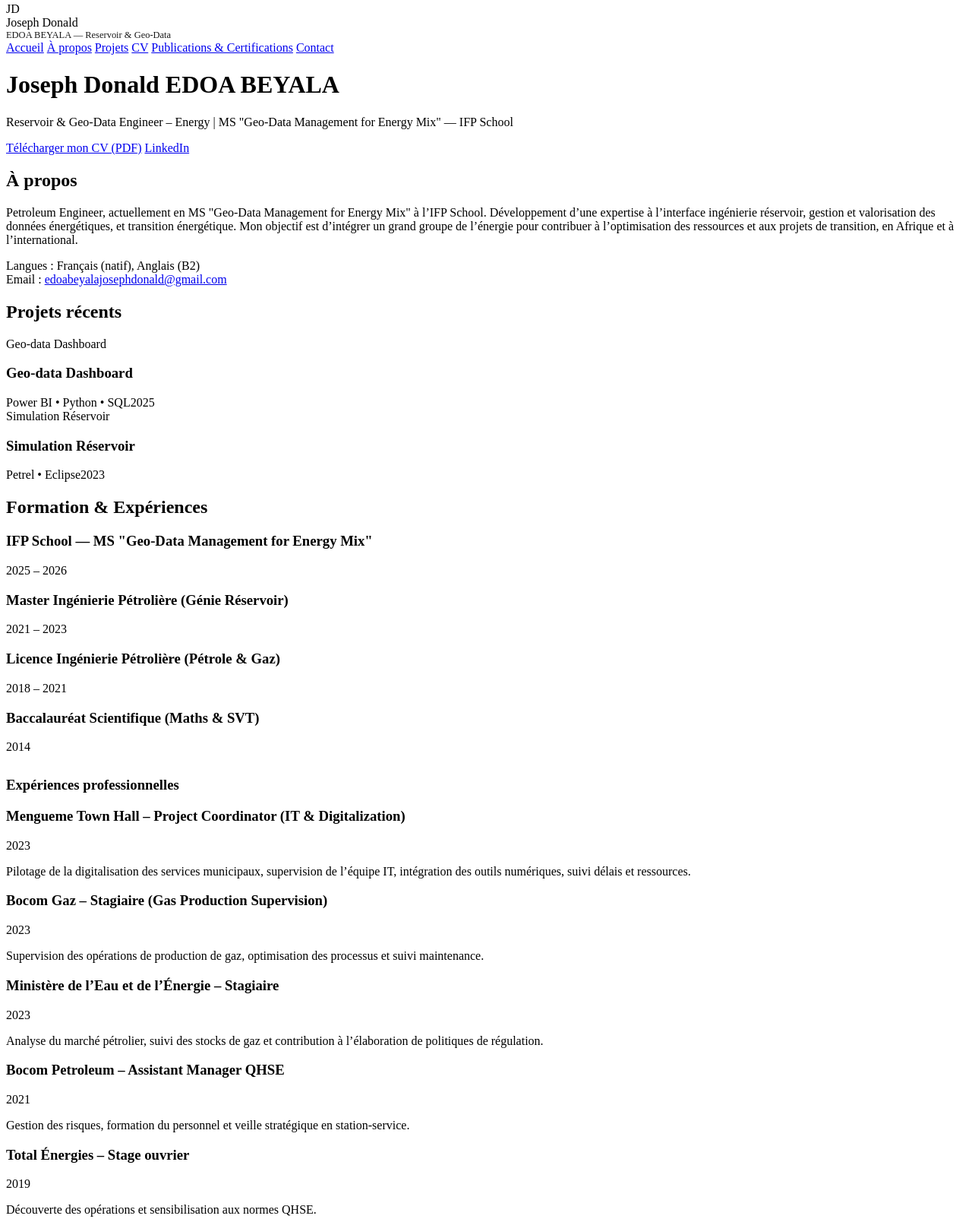
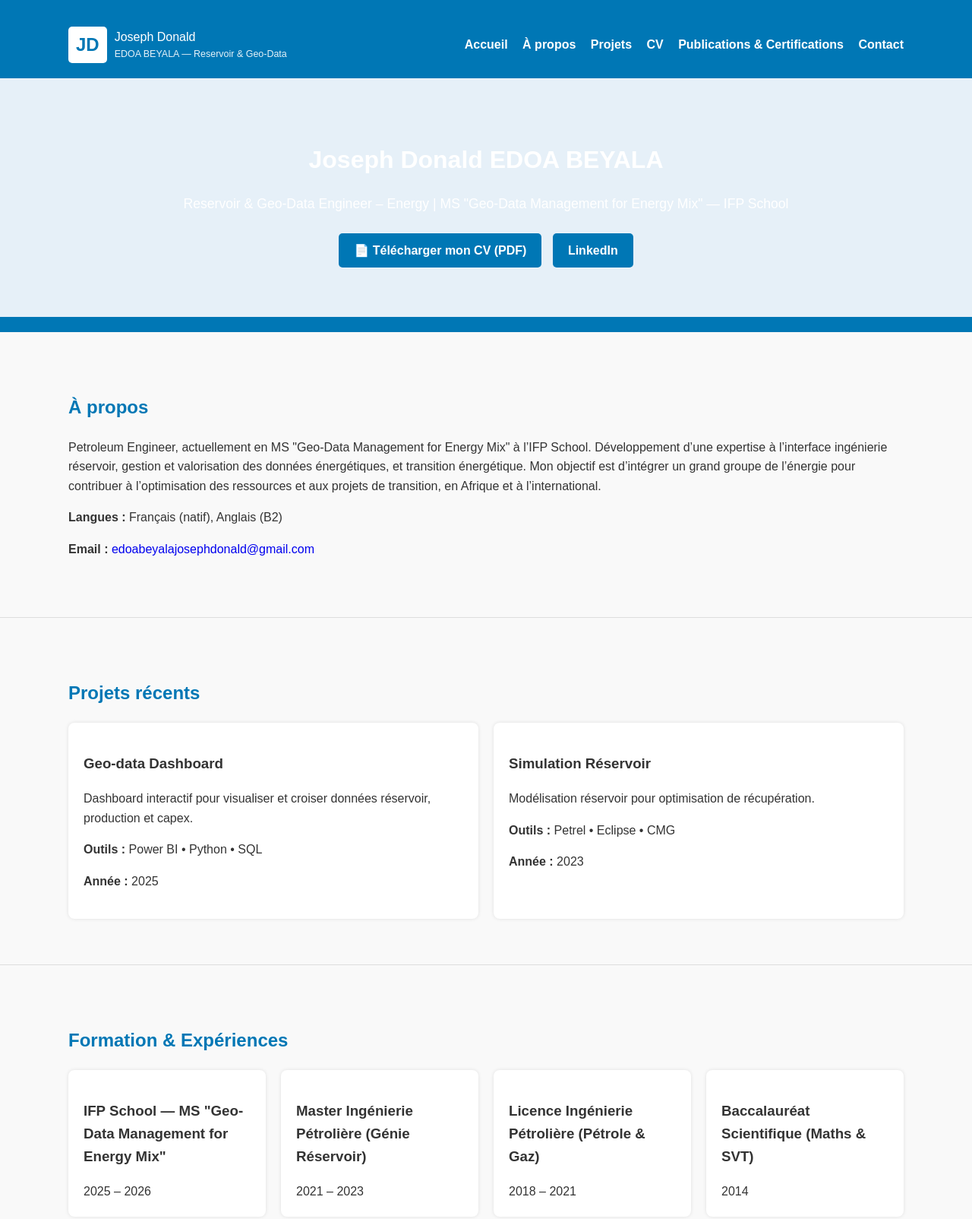
Before and after one commit to JDEdoa1/JDEdoa1.github.io, a plain HTML site: page index.html in a window 1280 px wide. Shown: the part 5-1609 px from the top of the page at 76% size. Drawn offline with Linux system fonts and the light colour scheme.

Commit message:
Update index.html
update_2

```diff
--- a/index.html
+++ b/index.html
@@ -5,11 +5,115 @@
   <meta name="viewport" content="width=device-width,initial-scale=1" />
   <title>Portfolio — Joseph Donald EDOA BEYALA</title>
   <style>
-    /* Styles précédents conservés pour design moderne et responsive */
+    /* ===================== GLOBAL ===================== */
+    body {
+      font-family: Arial, sans-serif;
+      margin: 0;
+      padding: 0;
+      line-height: 1.6;
+      background-color: #f9f9f9;
+      color: #333;
+    }
+    a { text-decoration: none; }
+    h2 { color: #0077b5; margin-bottom: 20px; }
+    .container {
+      width: 90%;
+      max-width: 1100px;
+      margin: auto;
+      padding: 20px 0;
+    }
+    /* ===================== HEADER ===================== */
+    .site-header {
+      background-color: #0077b5;
+      color: white;
+      padding: 20px 0;
+    }
+    .nav {
+      display: flex;
+      justify-content: space-between;
+      align-items: center;
+      flex-wrap: wrap;
+      gap: 10px;
+    }
+    .brand {
+      display: flex;
+      align-items: center;
+      gap: 10px;
+    }
+    .logo {
+      font-size: 1.5rem;
+      font-weight: bold;
+      background: white;
+      color: #0077b5;
+      padding: 5px 10px;
+      border-radius: 5px;
+    }
+    .desktop-links a {
+      margin-left: 15px;
+      color: white;
+      font-weight: bold;
+    }
+    .hero {
+      background-color: #e6f0f8;
+      padding: 40px 20px;
+      text-align: center;
+    }
+    .hero h1 { margin-bottom: 10px; font-size: 2rem; }
+    .hero p { margin-bottom: 20px; font-size: 1.1rem; }
+    .cta-row a {
+      margin: 5px;
+      padding: 10px 20px;
+      background-color: #0077b5;
+      color: white;
+      border-radius: 5px;
+      display: inline-block;
+      font-weight: bold;
+      transition: background 0.3s;
+    }
+    .cta-row a:hover { background-color: #005a87; }
+    /* ===================== SECTIONS ===================== */
+    section { padding: 40px 0; border-bottom: 1px solid #ddd; }
+    .grid {
+      display: grid;
+      grid-template-columns: repeat(auto-fit, minmax(250px, 1fr));
+      gap: 20px;
+    }
+    .card {
+      background: white;
+      padding: 20px;
+      border-radius: 8px;
+      box-shadow: 0 0 5px rgba(0,0,0,0.1);
+      transition: transform 0.2s, box-shadow 0.2s;
+    }
+    .card:hover { transform: translateY(-5px); box-shadow: 0 4px 15px rgba(0,0,0,0.2); }
+    .skills-list {
+      display: flex;
+      flex-wrap: wrap;
+      gap: 10px;
+    }
+    .skill {
+      background-color: #0077b5;
+      color: white;
+      padding: 5px 10px;
+      border-radius: 5px;
+      font-size: 0.9rem;
+    }
+    footer.site-footer {
+      background-color: #0077b5;
+      color: white;
+      text-align: center;
+      padding: 20px 0;
+    }
+    /* Responsive tweaks */
+    @media (max-width: 600px) {
+      .desktop-links { display: flex; flex-direction: column; gap: 10px; }
+      .hero h1 { font-size: 1.5rem; }
+    }
   </style>
 </head>
 <body>
 
+  <!-- HEADER -->
   <header class="site-header">
     <div class="container nav">
       <div class="brand">
@@ -33,100 +137,76 @@
         <h1 id="home">Joseph Donald EDOA BEYALA</h1>
         <p>Reservoir & Geo-Data Engineer – Energy | MS "Geo-Data Management for Energy Mix" — IFP School</p>
         <div class="cta-row">
-          <a class="btn btn-primary" href="assets/CV_EDOA_IFP.pdf" download>Télécharger mon CV (PDF)</a>
-          <a class="linkedin-btn" href="https://www.linkedin.com/in/joseph-donald-edoa-beyala-34083823b/" target="_blank">LinkedIn</a>
+          <a href="assets/CV_EDOA_IFP.pdf" download>📄 Télécharger mon CV (PDF)</a>
+          <a href="https://www.linkedin.com/in/joseph-donald-edoa-beyala-34083823b/" target="_blank">LinkedIn</a>
         </div>
       </div>
     </div>
   </header>
 
+  <!-- MAIN -->
   <main>
     <!-- À propos -->
     <section id="about">
+      <div class="container">
         <h2>À propos</h2>
-      <div class="about">
         <p>
           Petroleum Engineer, actuellement en MS "Geo-Data Management for Energy Mix" à l’IFP School.
           Développement d’une expertise à l’interface ingénierie réservoir, gestion et valorisation des données énergétiques,
           et transition énergétique. Mon objectif est d’intégrer un grand groupe de l’énergie pour contribuer à l’optimisation
           des ressources et aux projets de transition, en Afrique et à l’international.
         </p>
-        <div class="muted small">Langues : Français (natif), Anglais (B2)</div>
-        <div class="muted small">Email : <a href="mailto:edoabeyalajosephdonald@gmail.com">edoabeyalajosephdonald@gmail.com</a></div>
+        <p><strong>Langues :</strong> Français (natif), Anglais (B2)</p>
+        <p><strong>Email :</strong> <a href="mailto:edoabeyalajosephdonald@gmail.com">edoabeyalajosephdonald@gmail.com</a></p>
       </div>
     </section>
 
     <!-- Projets -->
     <section id="projects">
+      <div class="container">
         <h2>Projets récents</h2>
-      <div class="grid projects-grid">
-        <article class="project-card" data-title="Geo-data Dashboard" data-desc="Dashboard interactif pour visualiser et croiser données réservoir, production et capex." data-link="#">
-          <div class="project-thumb">Geo-data Dashboard</div>
+        <div class="grid">
+          <div class="card">
             <h3>Geo-data Dashboard</h3>
-          <div class="project-meta"><span>Power BI • Python • SQL</span><span>2025</span></div>
-        </article>
-        <article class="project-card" data-title="Simulation Réservoir" data-desc="Modélisation réservoir pour optimisation de récupération. Outils : PETREL, Eclipse, CMG." data-link="#">
-          <div class="project-thumb">Simulation Réservoir</div>
+            <p>Dashboard interactif pour visualiser et croiser données réservoir, production et capex.</p>
+            <p><strong>Outils :</strong> Power BI • Python • SQL</p>
+            <p><strong>Année :</strong> 2025</p>
+          </div>
+          <div class="card">
             <h3>Simulation Réservoir</h3>
-          <div class="project-meta"><span>Petrel • Eclipse</span><span>2023</span></div>
-        </article>
+            <p>Modélisation réservoir pour optimisation de récupération.</p>
+            <p><strong>Outils :</strong> Petrel • Eclipse • CMG</p>
+            <p><strong>Année :</strong> 2023</p>
+          </div>
+        </div>
       </div>
     </section>
 
     <!-- Formation & Expériences -->
     <section id="cv">
+      <div class="container">
         <h2>Formation & Expériences</h2>
         <div class="grid">
-        <div class="card">
-          <h3>IFP School — MS "Geo-Data Management for Energy Mix"</h3>
-          <span>2025 – 2026</span>
-        </div>
-        <div class="card">
-          <h3>Master Ingénierie Pétrolière (Génie Réservoir)</h3>
-          <span>2021 – 2023</span>
-        </div>
-        <div class="card">
-          <h3>Licence Ingénierie Pétrolière (Pétrole & Gaz)</h3>
-          <span>2018 – 2021</span>
-        </div>
-        <div class="card">
-          <h3>Baccalauréat Scientifique (Maths & SVT)</h3>
-          <span>2014</span>
-        </div>
+          <div class="card"><h3>IFP School — MS "Geo-Data Management for Energy Mix"</h3><span>2025 – 2026</span></div>
+          <div class="card"><h3>Master Ingénierie Pétrolière (Génie Réservoir)</h3><span>2021 – 2023</span></div>
+          <div class="card"><h3>Licence Ingénierie Pétrolière (Pétrole & Gaz)</h3><span>2018 – 2021</span></div>
+          <div class="card"><h3>Baccalauréat Scientifique (Maths & SVT)</h3><span>2014</span></div>
         </div>
 
         <h3 style="margin-top:30px">Expériences professionnelles</h3>
         <div class="grid">
-        <div class="card">
-          <h3>Mengueme Town Hall – Project Coordinator (IT & Digitalization)</h3>
-          <span>2023</span>
-          <p>Pilotage de la digitalisation des services municipaux, supervision de l’équipe IT, intégration des outils numériques, suivi délais et ressources.</p>
-        </div>
-        <div class="card">
-          <h3>Bocom Gaz – Stagiaire (Gas Production Supervision)</h3>
-          <span>2023</span>
-          <p>Supervision des opérations de production de gaz, optimisation des processus et suivi maintenance.</p>
-        </div>
-        <div class="card">
-          <h3>Ministère de l’Eau et de l’Énergie – Stagiaire</h3>
-          <span>2023</span>
-          <p>Analyse du marché pétrolier, suivi des stocks de gaz et contribution à l’élaboration de politiques de régulation.</p>
-        </div>
-        <div class="card">
-          <h3>Bocom Petroleum – Assistant Manager QHSE</h3>
-          <span>2021</span>
-          <p>Gestion des risques, formation du personnel et veille stratégique en station-service.</p>
-        </div>
-        <div class="card">
-          <h3>Total Énergies – Stage ouvrier</h3>
-          <span>2019</span>
-          <p>Découverte des opérations et sensibilisation aux normes QHSE.</p>
+          <div class="card"><h3>Mengueme Town Hall – Project Coordinator</h3><span>2023</span><p>Digitalisation des services municipaux, supervision IT, intégration des outils numériques.</p></div>
+          <div class="card"><h3>Bocom Gaz – Stagiaire</h3><span>2023</span><p>Supervision de la production de gaz, optimisation des processus.</p></div>
+          <div class="card"><h3>Ministère de l’Eau et de l’Énergie – Stagiaire</h3><span>2023</span><p>Analyse du marché pétrolier, suivi des stocks, régulation.</p></div>
+          <div class="card"><h3>Bocom Petroleum – Assistant Manager QHSE</h3><span>2021</span><p>Gestion des risques, formation du personnel.</p></div>
+          <div class="card"><h3>Total Énergies – Stage ouvrier</h3><span>2019</span><p>Découverte des opérations et normes QHSE.</p></div>
         </div>
       </div>
     </section>
 
     <!-- Compétences -->
-    <section>
+    <section id="skills">
+      <div class="container">
         <h2>Compétences</h2>
         <div class="skills-list">
           <span class="skill">PETREL</span>
@@ -139,10 +219,12 @@
           <span class="skill">Français (natif)</span>
           <span class="skill">Anglais (B2)</span>
         </div>
+      </div>
     </section>
 
     <!-- Publications & Certifications -->
     <section id="publications">
+      <div class="container">
         <h2>Publications & Certifications</h2>
         <div class="grid">
           <div class="card">
@@ -150,24 +232,24 @@
             <span>[Année]</span>
             <p>[Description ou référence : ex. article, conférence, certification technique, etc.]</p>
           </div>
-        <!-- Ajoute ici d’autres cartes pour chaque publication ou certification -->
+        </div>
       </div>
     </section>
 
     <!-- Contact -->
     <section id="contact">
+      <div class="container">
         <h2>Contact</h2>
         <p>Email : <a href="mailto:edoabeyalajosephdonald@gmail.com">edoabeyalajosephdonald@gmail.com</a></p>
         <p>Téléphone : +33 07 64 48 84 43</p>
+      </div>
     </section>
   </main>
 
+  <!-- FOOTER -->
   <footer class="site-footer">
     <div class="container">© 2025 Joseph Donald EDOA BEYALA</div>
   </footer>
 
-  <script>
-    // Interactions JS conservées comme dans la version précédente (menu, dropdown, modal, newsletter, smooth scroll)
-  </script>
 </body>
 </html>
```
Lines whose indentation alone changed are shown as unchanged.
